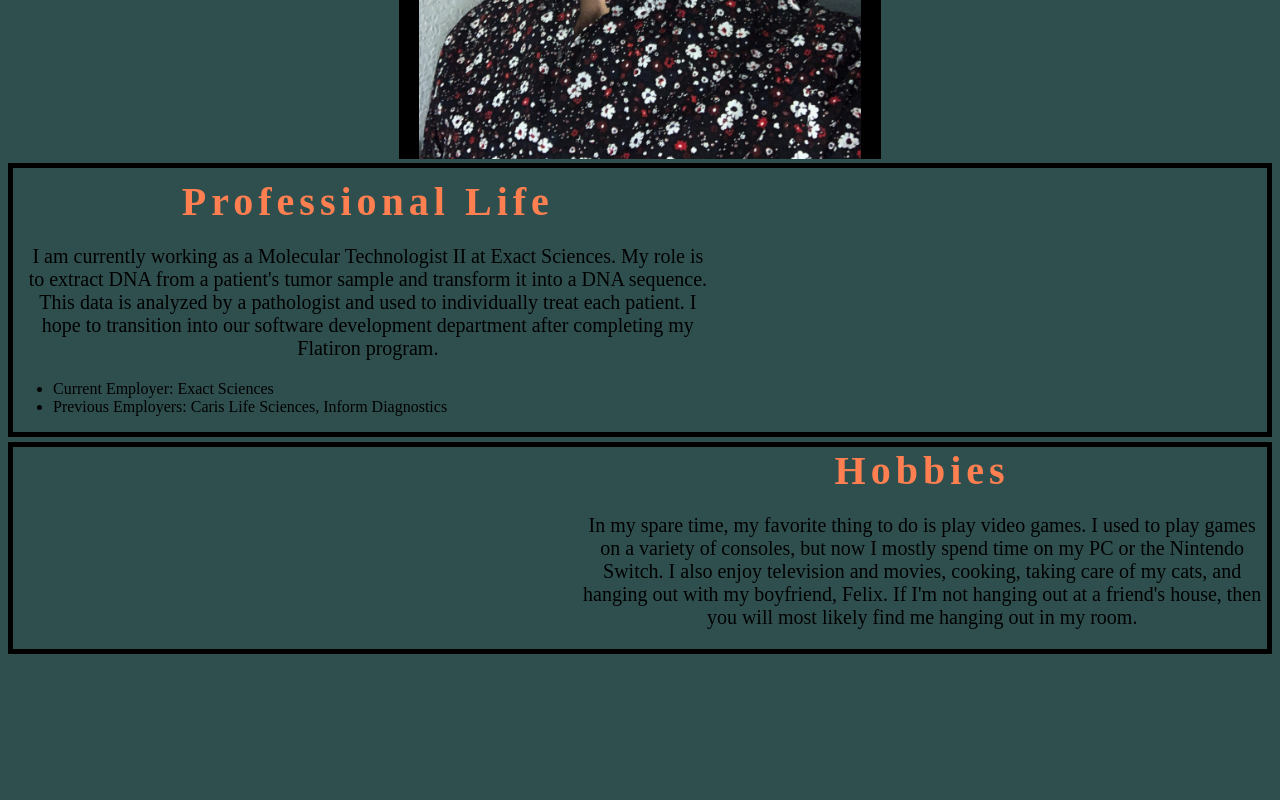
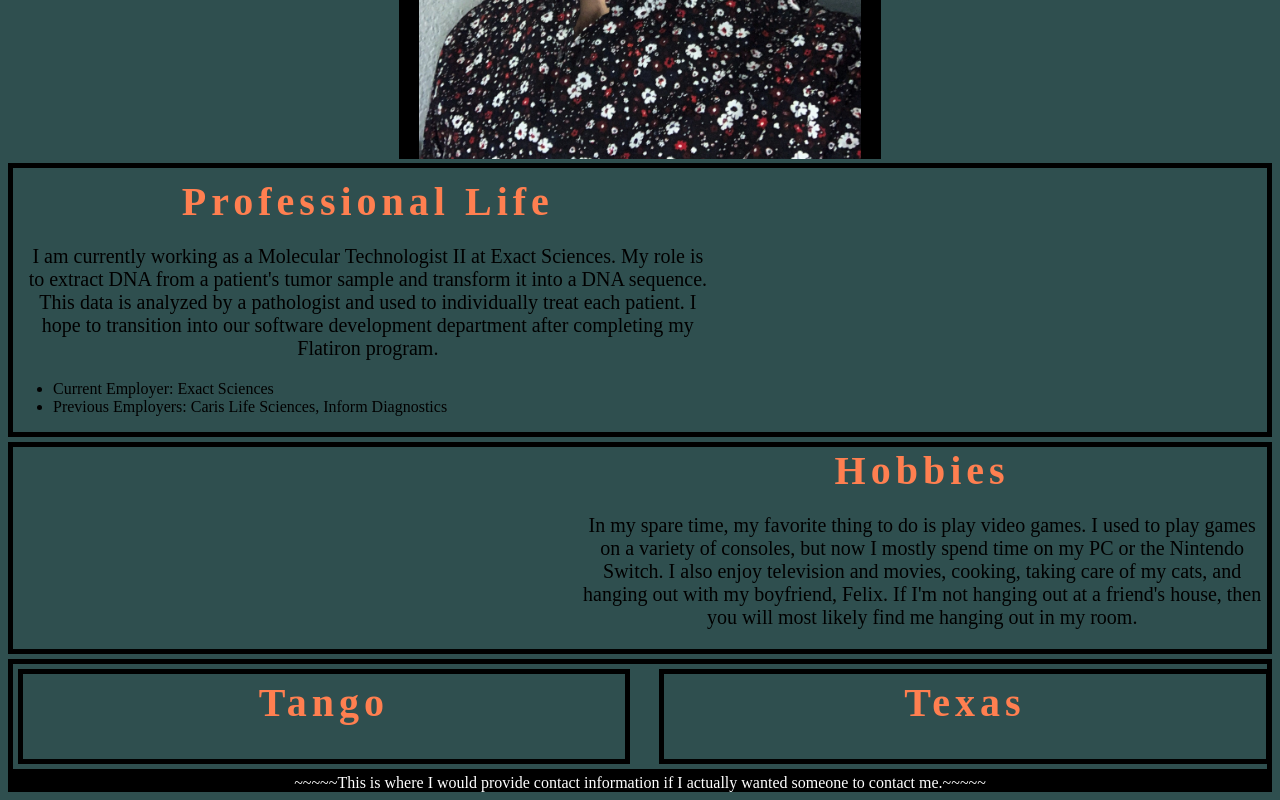
Before and after one commit to jhalfman/jordan_home_page, a plain HTML site: page index.html in a window 1280 px wide. Shown: the part 565-1365 px from the top of the page. Before the commit the page ends 1227 px from the top, so only its background shows below. Drawn offline with Linux system fonts and the light colour scheme.

Commit message:
Cat boxes, contact footer

```diff
--- a/index.html
+++ b/index.html
@@ -9,10 +9,10 @@
             <ul class="navlist">
                 <li><a href="#top">Home</a></li>
                 <li><a href="#career">Career</a></li>
-                <li><a href="hobbies">Hobbies</a></li>
+                <li><a href="#hobbies">Hobbies</a></li>
                 <li><a href="#tango">Tango</a></li>
                 <li><a href="#texas">Texas</a></li>
-                <li><a href="#Contact">Contact Me</a></li>
+                <li><a href="#contact">Contact Me</a></li>
             </ul>
         </header>
         <div class="intro">
@@ -34,7 +34,7 @@
                 <li>Previous Employers: Caris Life Sciences, Inform Diagnostics</li>
             </ul>
         </div>
-        <div class="hobbies">
+        <div class="hobbies" id="hobbies">
             <h2>Hobbies</h2>
             <p>
                 In my spare time, my favorite thing to do is play video games. I used to play games on a variety of consoles, but now I mostly spend time on my PC or the Nintendo Switch. I also
@@ -42,6 +42,17 @@
                 hanging out in my room.
             </p>
         </div>
+        <div class="cats">
+            <div class="tango" id="tango">
+                <h2>Tango</h2>
+            </div>
+            <div class="texas" id="texas">
+                <h2>Texas</h2>
+            </div>
+        </div>
+        <footer id="contact">
+            ~~~~~This is where I would provide contact information if I actually wanted someone to contact me.~~~~~
+        </footer>
         <!--<ul>
             <li>I am 30 years old and living in Tempe, Arizona.</li>
             <li>I am working as a Molecular Technologist at Exact Sciences.</li>
--- a/style.css
+++ b/style.css
@@ -112,6 +112,45 @@ h3 {
     font-size: 20px;
 }
 
+.cats {
+    border: solid 5px black;
+    margin-top: 5px;
+}
+
+.tango {
+    border: solid 5px black;
+    margin-top: 5px;
+    margin-left: 5px;
+    margin-bottom: 5px;
+    display: inline-block;
+    width: 48%;
+    text-align: center;
+}
+
+.texas {
+    border: solid 5px black;
+    width: 48%;
+    display: inline-block;
+    position: relative;
+    left: 25px;
+    text-align: center;
+}
+
+.tango h2 {
+    margin-top: 5px;
+}
+
+.texas h2 {
+    margin-top: 5px;
+}
+
+footer {
+    width: 100%;
+    text-align: center;
+    background-color: #000;
+    color: white;
+}
+
 /* body {
     background: #2e373c url("pics/jordan_pic.jpg") center top;
     background-size: 500px 500px;
```
Also changed, not shown: 1 other file.
